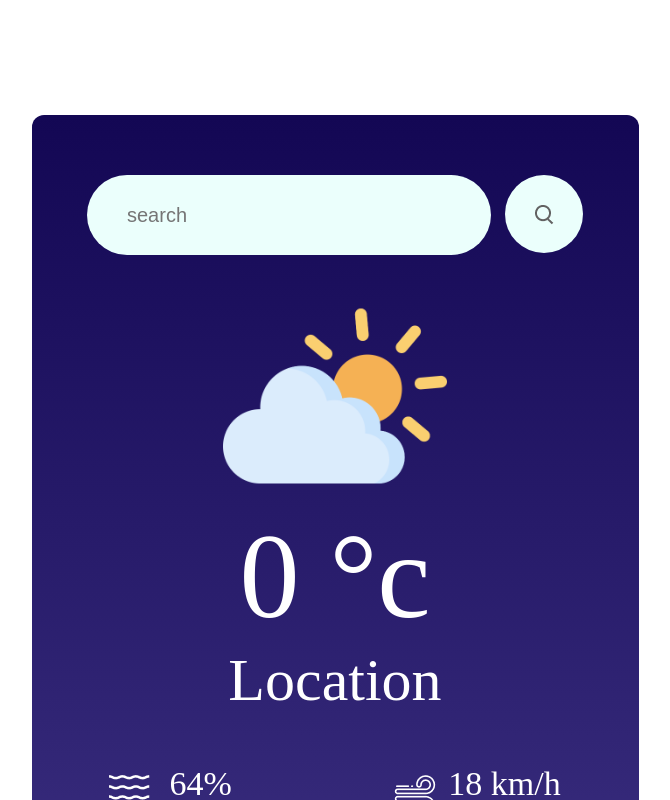
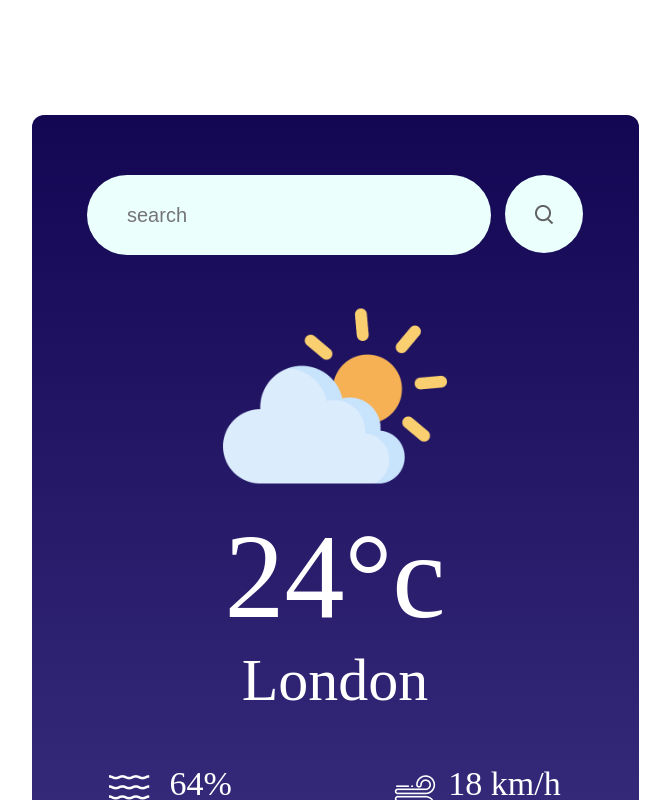
Before and after one commit to jasnapa/Weather-App, a React app: page / in a window 1280 px wide. Shown: the top 800 px of the page, without its empty margins (305-975 px from the left). Built offline with nearby package versions, Linux system fonts and the light colour scheme; the HTML template or start-up script is replaced by a standard one.

Commit message:
bug fixed

```diff
--- a/src/Components/Weather/Weather.jsx
+++ b/src/Components/Weather/Weather.jsx
@@ -63,8 +63,8 @@
           <div className="weather-image">
             <img src={wicon} alt="" />
             </div>
-            <div className="weather-temp">0 °c</div>
-            <div className="weather-location">Location</div>
+            <div className="weather-temp">24°c</div>
+            <div className="weather-location">London</div>
             <div className="data-container">
                 <div className="element">
                   <img src={humidity} alt="" className="icon" />
```
